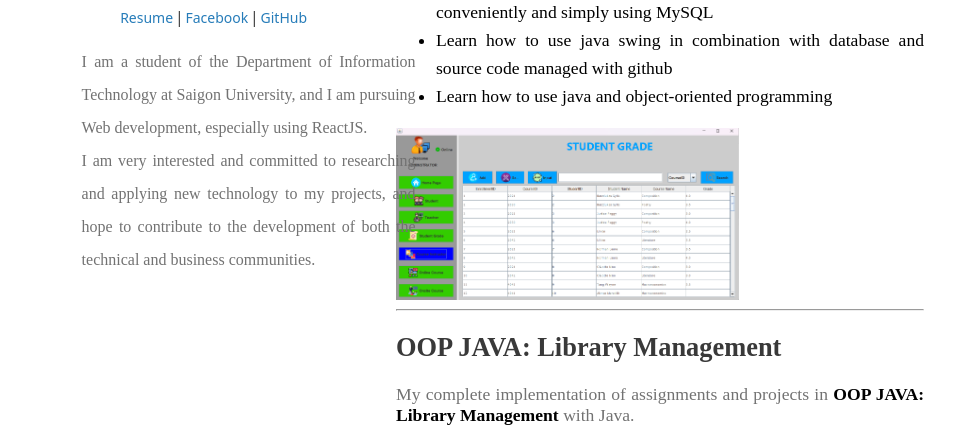
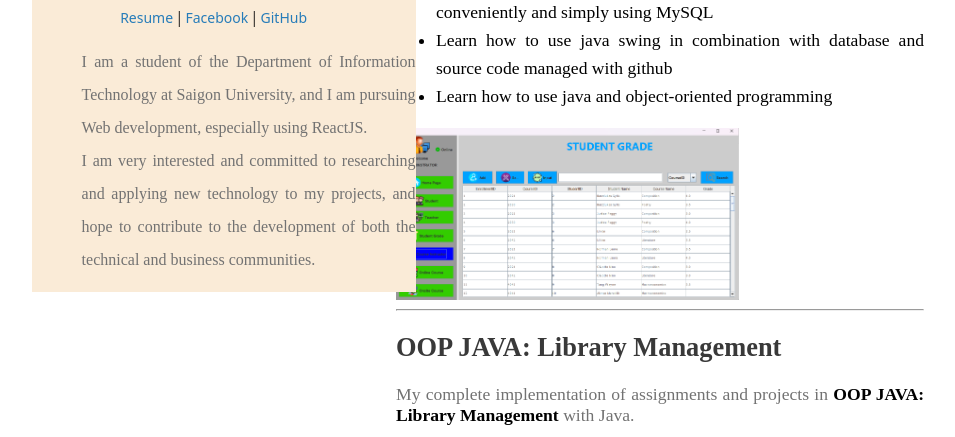
Before and after one commit to hidatdev133/pqdat-portfolio.github.io, a plain HTML site: page index.html in a window 1280 px wide. Shown: the part 570-1007 px from the top of the page, without its empty margins (136-1091 px from the left). Drawn offline with Linux system fonts and the light colour scheme.

Commit message:
Update style.css

```diff
--- a/style.css
+++ b/style.css
@@ -31,7 +31,8 @@ html {
 .personal-info {
     height: auto;
     position: fixed;
-    width: 30%
+    width: 30%;
+    background-color: antiquewhite;
 }
 
 .personal-info a {
@@ -48,8 +49,6 @@ a:hover {
     color: #069;
     font-weight: bold;
 }
-
-
 
 .personal-info img {
     width: 270px;
@@ -70,6 +69,7 @@ a:hover {
     padding: 20px;
     margin-right: 200px;
     text-align: justify;
+
 }
 
 .right-column img {
```
